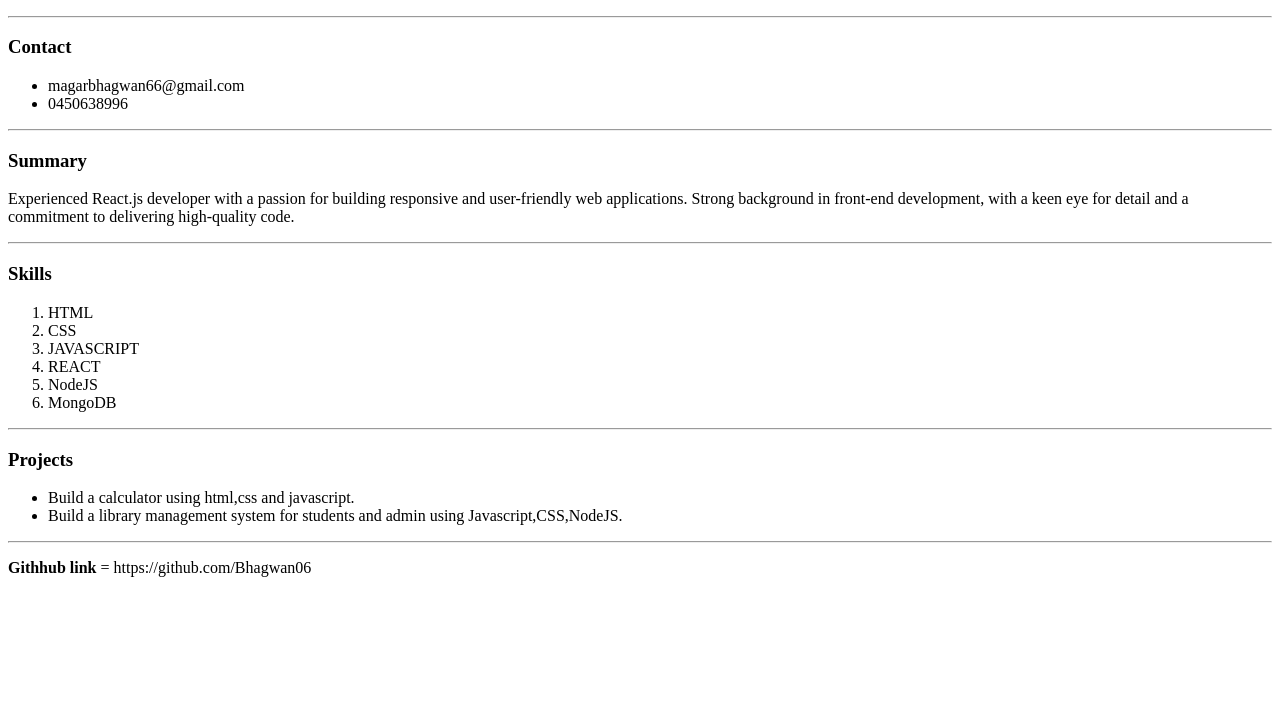
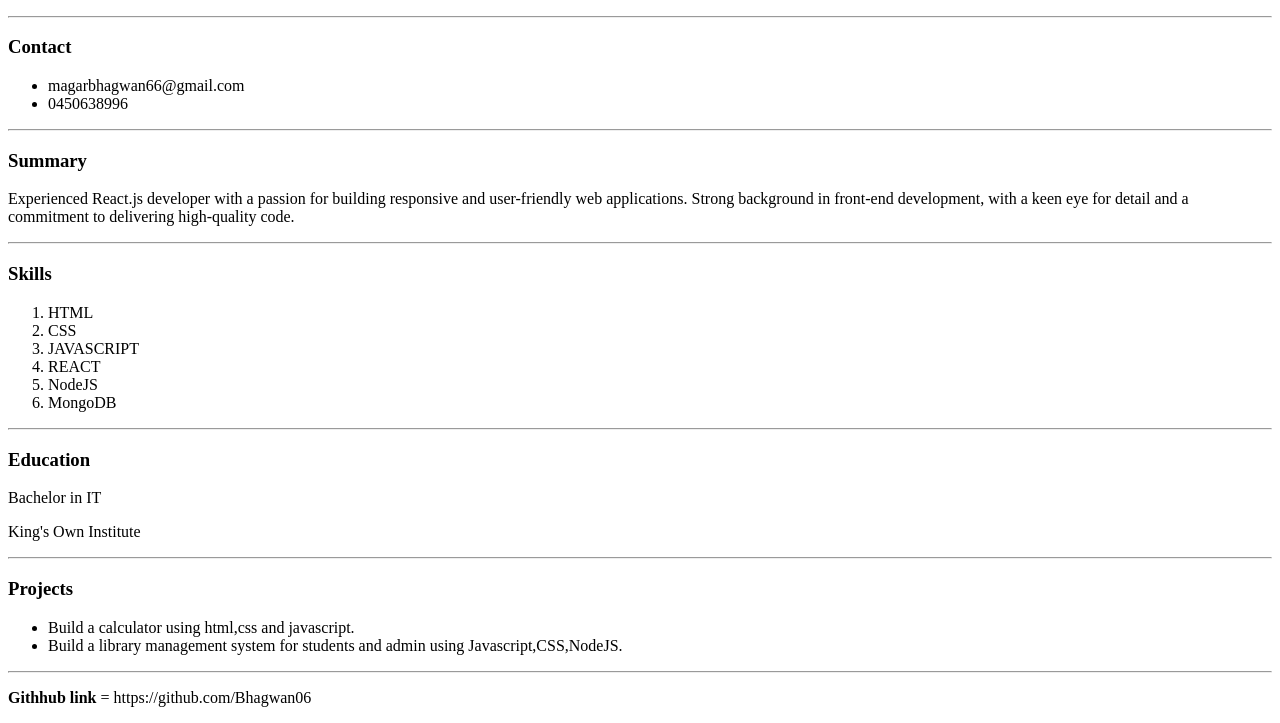
Before and after one commit to Bhagwan06/html-resume, a plain HTML site: page index.html in a window 1280 px wide. Shown: the part 105-828 px from the top of the page. Before the commit the page ends 800 px from the top, so only its background shows below. Drawn offline with Linux system fonts and the light colour scheme.

Commit message:
Update index.html

```diff
--- a/index.html
+++ b/index.html
@@ -43,6 +43,11 @@
     </ol>
     <hr>
 
+    <h3>Education</h3>
+    <p>Bachelor in IT</p>
+    <p>King's Own Institute</p>
+    <hr>
+
     <h3>Projects</h3>
     <ul>
         <li>Build a calculator using html,css and javascript.</li>
```
